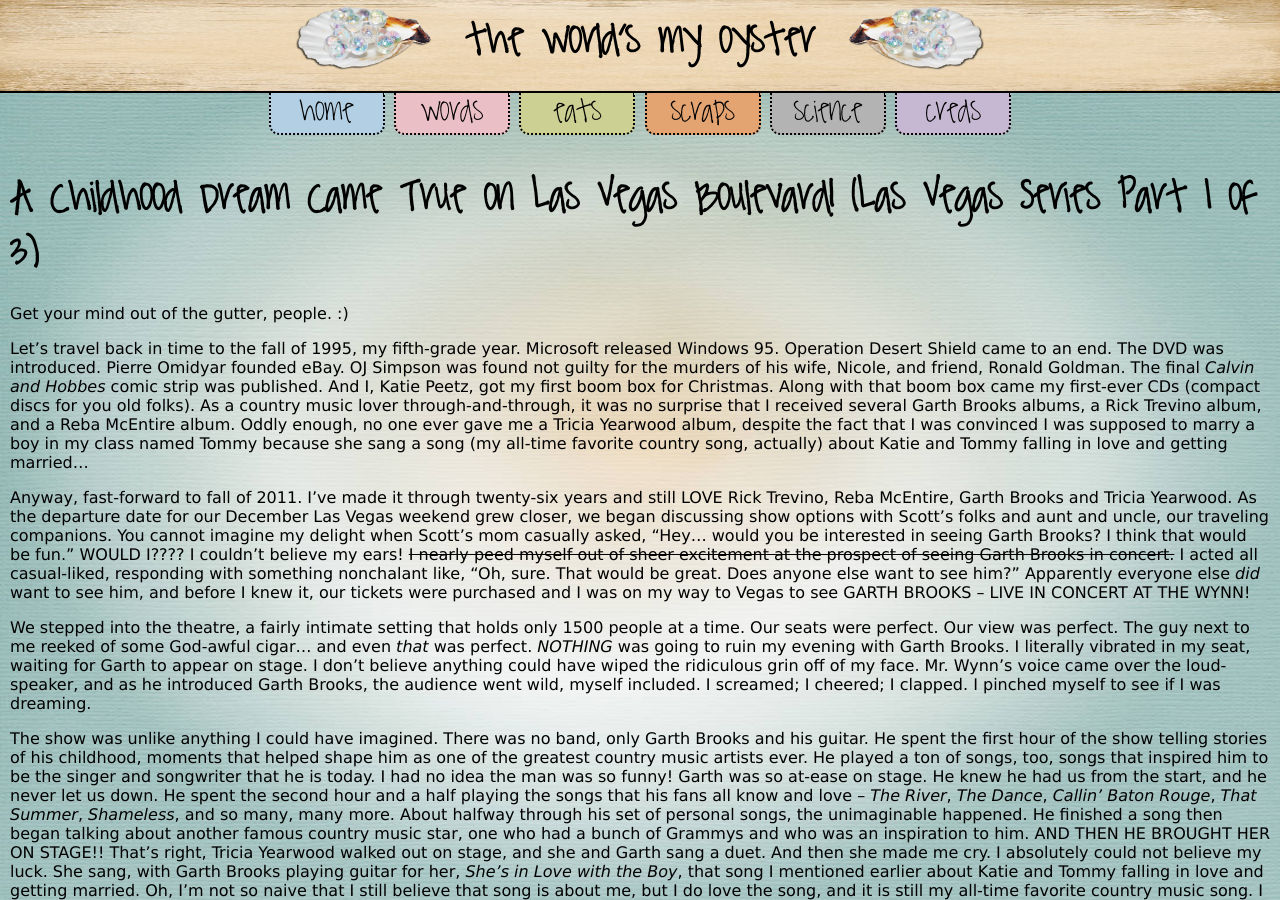
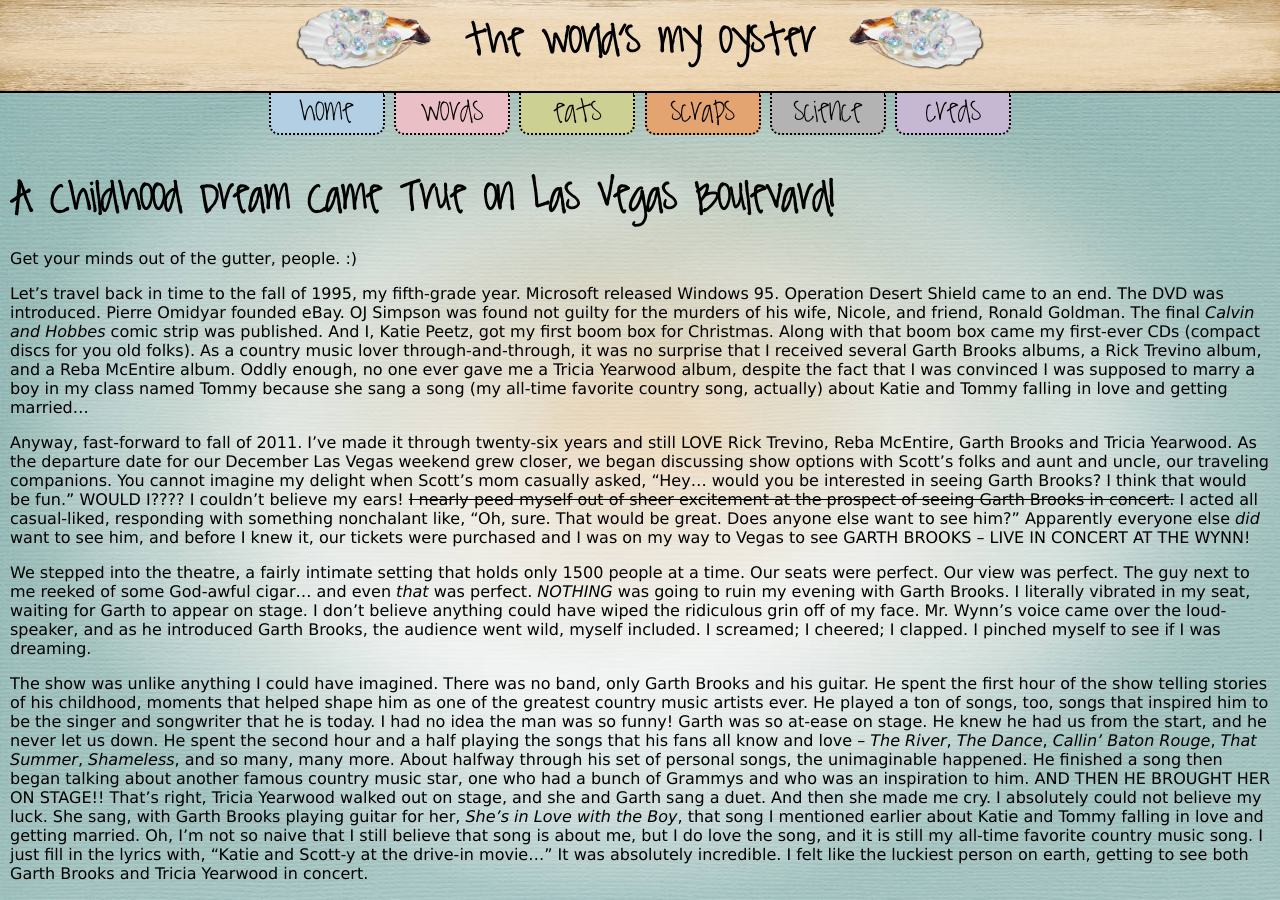
Before and after one commit to kpetersen/kpetersen.github.io, a Jekyll site: the page built from words/_posts/2011-12-7-childhood-dream.markdown, in a window 1280 px wide and 900 px high. Built offline with Jekyll 4.4.1, drawn with Linux system fonts in a browser that asks for light colours; comment, search, counter and statistics services are not loaded.

Commit message:
fixed garth post

```diff
--- a/words/_posts/2011-12-7-childhood-dream.markdown
+++ b/words/_posts/2011-12-7-childhood-dream.markdown
@@ -1,12 +1,11 @@
 ---
 layout: post
 title: A Childhood Dream Came True on Las Vegas Boulevard!
-##(Las Vegas Series Part 1 of 3)
 ---
 
-A Childhood Dream Came True on Las Vegas Boulevard! (Las Vegas Series Part 1 of 3)
+A Childhood Dream Came True on Las Vegas Boulevard!
 ===================
-Get your mind out of the gutter, people. :)
+Get your minds out of the gutter, people. :)
 
 Let's travel back in time to the fall of 1995, my fifth-grade year. Microsoft released Windows 95. Operation Desert Shield came to an end. The DVD was introduced.  Pierre Omidyar founded eBay. OJ
 Simpson was found not guilty for the murders of his wife, Nicole, and friend, Ronald Goldman. The final _Calvin and Hobbes_ comic strip was published. And I, Katie Peetz,
```
